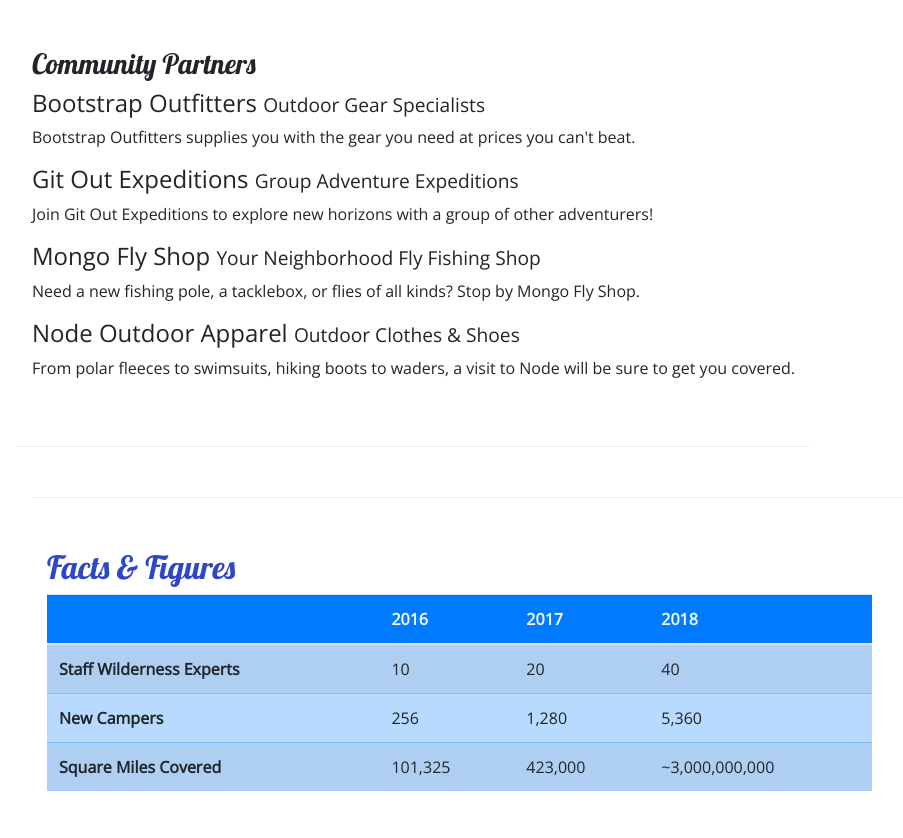
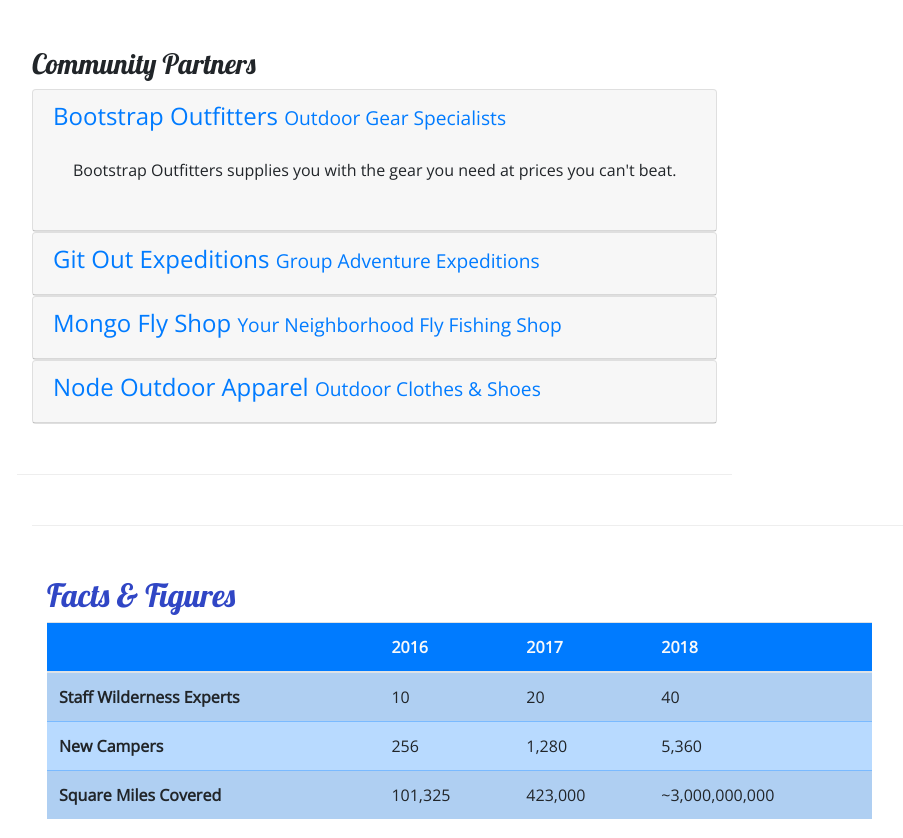
Before and after one commit to yzewdie/bootstrap, a website: page aboutus.html in a window 1280 px wide. Shown: the part 835-1673 px from the top of the page, without its empty margins (38-941 px from the left). Drawn offline with nearby package versions, Linux system fonts and the light colour scheme.

Commit message:
tooltips and accordion

```diff
--- a/aboutus.html
+++ b/aboutus.html
@@ -37,10 +37,13 @@
             </button>
             <div class="collapse navbar-collapse" id="nucampNavbar">
                 <ul class="navbar-nav">
-            <li class="nav-item"><a class="nav-link" href="index.html"><i class="fa fa-home fa-lg"></i>Home</a></li>
-            <li class="nav-item active"><a class="nav-link" href="a"><i class="fa fa-home fa-lg"></i>About</a></li>
+                    <li class="nav-item"><a class="nav-link" href="index.html"><i class="fa fa-home fa-lg"></i>Home</a>
+                    </li>
+                    <li class="nav-item active"><a class="nav-link" href="a"><i class="fa fa-home fa-lg"></i>About</a>
+                    </li>
                     <li class="nav-item"><a class="nav-link" href="#"><i class="fa fa-home fa-lg"></i>Sites</a></li>
-            <li class="nav-item"><a class="nav-link" href="contactus.html"><i class="fa fa-home fa-lg"></i>Contact</a></li>
+                    <li class="nav-item"><a class="nav-link" href="contactus.html"><i
+                                class="fa fa-home fa-lg"></i>Contact</a></li>
                 </ul>
             </div>
         </div>
@@ -67,7 +70,7 @@
                     campsite to make sure that they are up to our standards. We also present a platform for campers to
                     share reviews on campsites they have visited with each other.</p>
             </div>
-<div class= "col-sm-6">
+            <div class="col-sm-6">
                 <div class="card">
                     <h3 class="card-header bg-primary text-white">Facts At a Glance</h3>
                     <div class="card-body">
@@ -86,7 +89,8 @@
                 <div class="col">
                     <div class="card bg-light mt-3">
                         <blockquote class="blockquote card-body">
-                <p class="mb-0">I will not follow where the path may lead, but I will go where there is no path, and I will leave a trail.</p>
+                            <p class="mb-0">I will not follow where the path may lead, but I will go where there is no
+                                path, and I will leave a trail.</p>
                             <footer class="blockquote-footer">Muriel Strode,
                                 <cite title="Source Title">"Wind-Wafted Wild Flowers" -
                                     The Open Court, 1903
@@ -100,18 +104,60 @@
             <div class="row row-content">
                 <div class="col">
                     <h3>Community Partners</h3>
-                <h4>Bootstrap Outfitters <small>Outdoor Gear Specialists</small></h4>
-                <p class="d-none d-sm-block">Bootstrap Outfitters supplies you with the gear you need at prices you
+                    <div id="accordion">
+                        <div class="card">
+                            <div role="tab" class="card-header">
+                                <h4><a class="collapsed" data-toggle="collapse" data-target="#bootstrap"> Bootstrap Outfitters
+                                        <small>Outdoor Gear Specialists</small></a></h4>
+                                    <div class="collapse show" id="bootstrap" data-parent="#accordion">
+                                        <div class="card-body">
+                                <p class="d-none d-sm-block">Bootstrap Outfitters supplies you with the gear you need at
+                                    prices you
                                     can't beat.</p>
-                <h4>Git Out Expeditions <small>Group Adventure Expeditions</small></h4>
-                <p class="d-none d-sm-block">Join Git Out Expeditions to explore new horizons with a group of other
+                                </div>
+                            </div>
+                            </div>
+                        </div>
+                        <div class="card">
+                            <div role="tab" class="card-header">
+                                <h4><a class="collapsed" data-toggle="collapse" data-target="#git">Git Out Expeditions <small>Group
+                                            Adventure Expeditions</small></a></h4>
+                                        <div class="collapse" id="git" data-parent="#accordion">
+                                            <div class="card-body">
+                                <p class="d-none d-sm-block">Join Git Out Expeditions to explore new horizons with a
+                                    group of other
                                     adventurers!</p>
-                <h4>Mongo Fly Shop <small>Your Neighborhood Fly Fishing Shop</small></h4>
-                <p class="d-none d-sm-block">Need a new fishing pole, a tacklebox, or flies of all kinds? Stop by Mongo
+                                            </div>
+                                        </div>
+                            </div>
+                        </div>
+                            <div class="card">
+                                <div role="tab" class="card-header">
+                                    <h4><a class="collapsed" data-toggle="collapse" data-target="#mongo">Mongo Fly Shop <small>Your
+                                                Neighborhood Fly Fishing Shop</small></a></h4>
+                                            <div class="collapse" id="Mongo" data-parent="#accordion">
+                                                <div class="card-body">
+                                                     <p class="d-none d-sm-block">Need a new fishing pole, a tacklebox, or flies of all
+                                        kinds? Stop by Mongo
                                         Fly Shop.</p>
-                <h4>Node Outdoor Apparel <small>Outdoor Clothes & Shoes</small></h4>
-                <p class="d-none d-sm-block">From polar fleeces to swimsuits, hiking boots to waders, a visit to Node
+                                        </div>
+                                            </div>
+                             </div>
+                        </div>
+                        <div class="card">
+                            <div role="tab" class="card-header">
+                                <h4><a class="collapsed" data-toggle="collapse" data-target="#node">Node Outdoor Apparel <small>Outdoor
+                                            Clothes & Shoes</small></a></h4>
+                                    <div class="collapse" id="node" data-parent="#accordion">
+                                            <div class="card-body">
+                                <p class="d-none d-sm-block">From polar fleeces to swimsuits, hiking boots to waders, a
+                                    visit to Node
                                     will be sure to get you covered.</p>
+                                            </div>
+                                    </div>
+                            </div>
+                        </div>
+                    </div>
                 </div>
             </div>
         </div>
@@ -172,8 +218,10 @@
                         <a href="http://youtube.com/"><i class="fa fa-youtube"></i></a>
                     </div>
                     <div class="col-sm-4 text-center">
-                    <a role="button" class="btn btn-link" href="tel:+12065551234"><i class="fa fa-phone"></i> 1-206-555-1234</a><br />
-                    <a role="button" class="btn btn-link" href="mailto:campsites@nucamp.co"><i class="fa fa-envelope-o"></i> campsites@nucamp.co</a>
+                        <a role="button" class="btn btn-link" href="tel:+12065551234"><i class="fa fa-phone"></i>
+                            1-206-555-1234</a><br />
+                        <a role="button" class="btn btn-link" href="mailto:campsites@nucamp.co"><i
+                                class="fa fa-envelope-o"></i> campsites@nucamp.co</a>
                     </div>
                 </div>
             </div>
--- a/css/styles.css
+++ b/css/styles.css
@@ -34,3 +34,9 @@
 .navbar {
     background-color: #901CAD;
 }
+.tab-content {
+    border: 1px;
+    border-top: none;
+    padding: 10px;
+
+}
```
Also changed, not shown: index.html (+7 -2 lines). Lines whose indentation alone changed are shown as unchanged.
